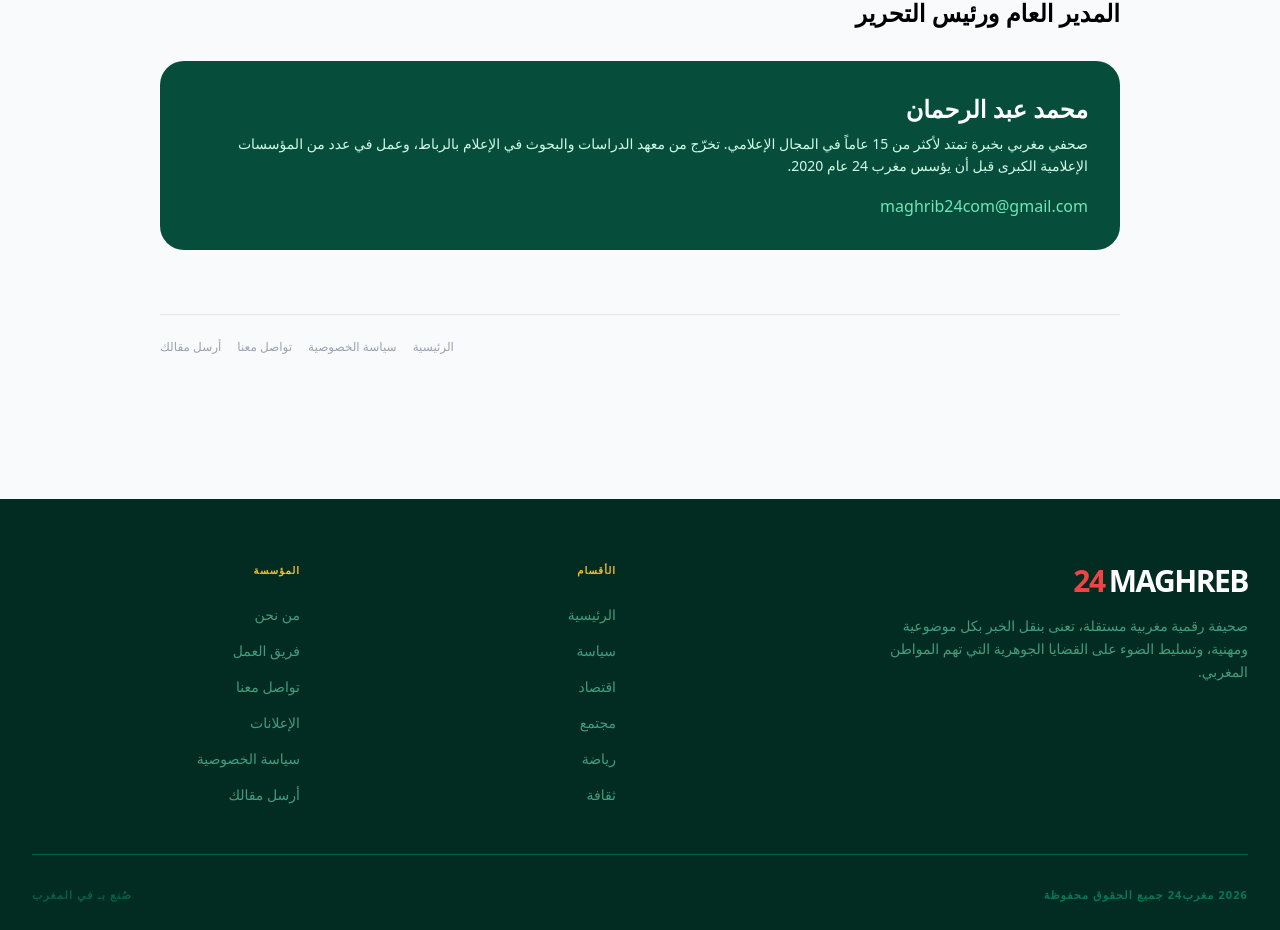
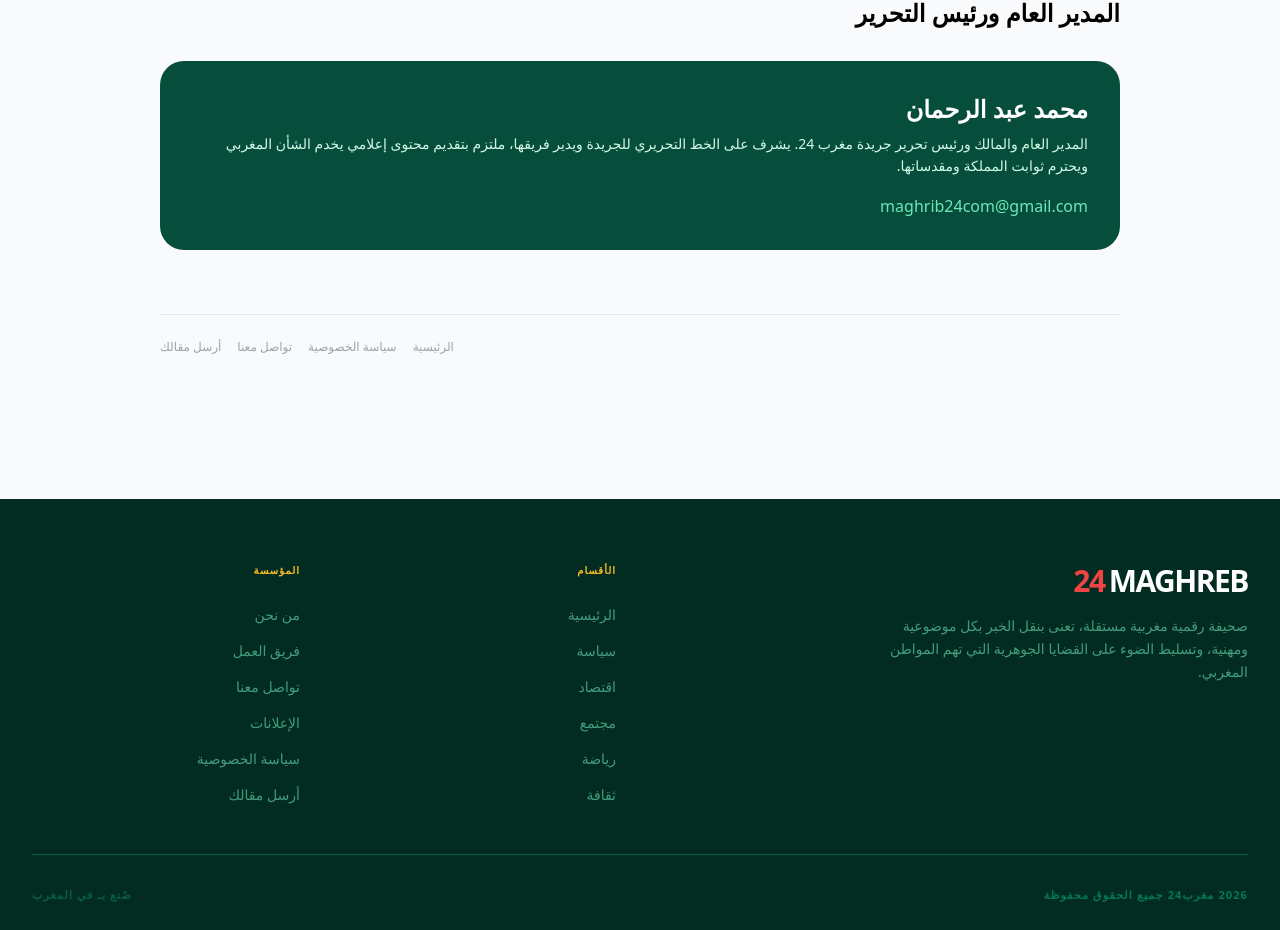
Before and after one commit to ottomohamed/MAROC, a React (Vite) app: page /about in a window 1280 px wide. Shown: the part 888-1818 px from the top of the page. Built offline with nearby package versions, Linux system fonts and the light colour scheme.

Commit message:
تصحيح وصف المدير العام ورئيس التحرير - إزالة المعلومات غير الصحيحة

```diff
--- a/src/pages/about.tsx
+++ b/src/pages/about.tsx
@@ -51,7 +51,7 @@
 const EDITOR_IN_CHIEF = {
   name: "محمد عبد الرحمان",
   title: "المدير العام ورئيس التحرير",
-  bio: "صحفي مغربي بخبرة تمتد لأكثر من 15 عاماً في المجال الإعلامي. تخرّج من معهد الدراسات والبحوث في الإعلام بالرباط، وعمل في عدد من المؤسسات الإعلامية الكبرى قبل أن يؤسس مغرب 24 عام 2020.",
+  bio: "المدير العام والمالك ورئيس تحرير جريدة مغرب 24. يشرف على الخط التحريري للجريدة ويدير فريقها، ملتزم بتقديم محتوى إعلامي يخدم الشأن المغربي ويحترم ثوابت المملكة ومقدساتها.",
   email: "maghrib24com@gmail.com",
   speciality: "الصحافة الاستقصائية والشأن السياسي المغربي"
 };
```
